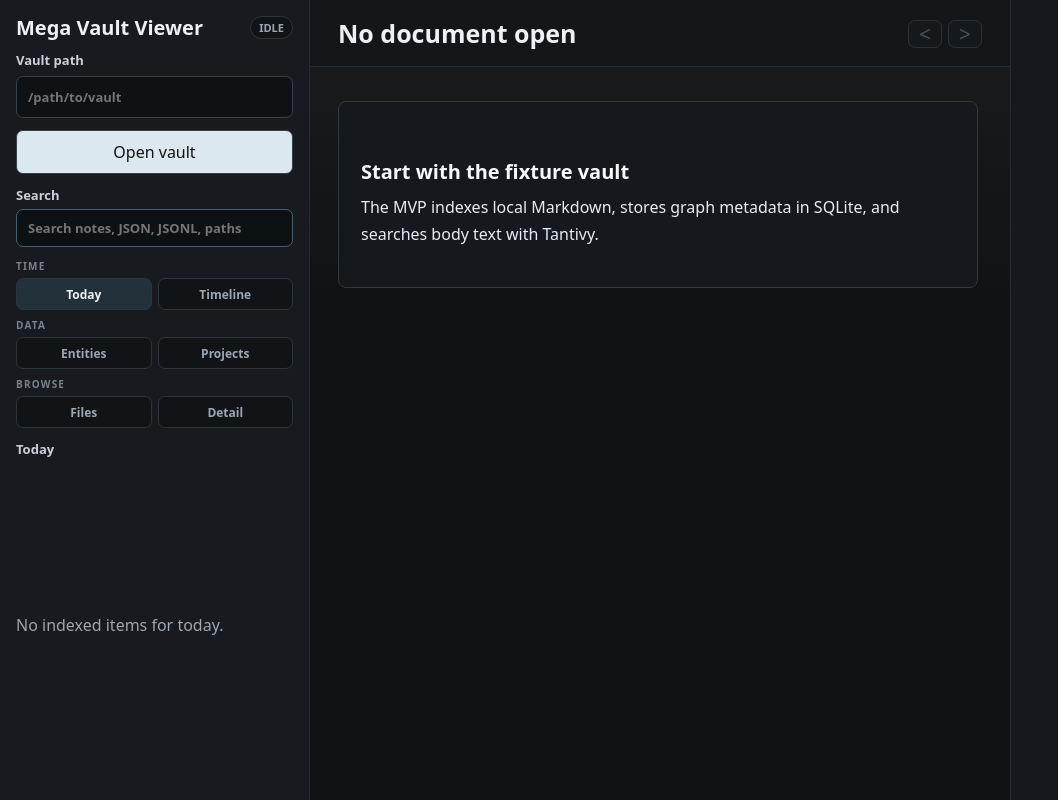
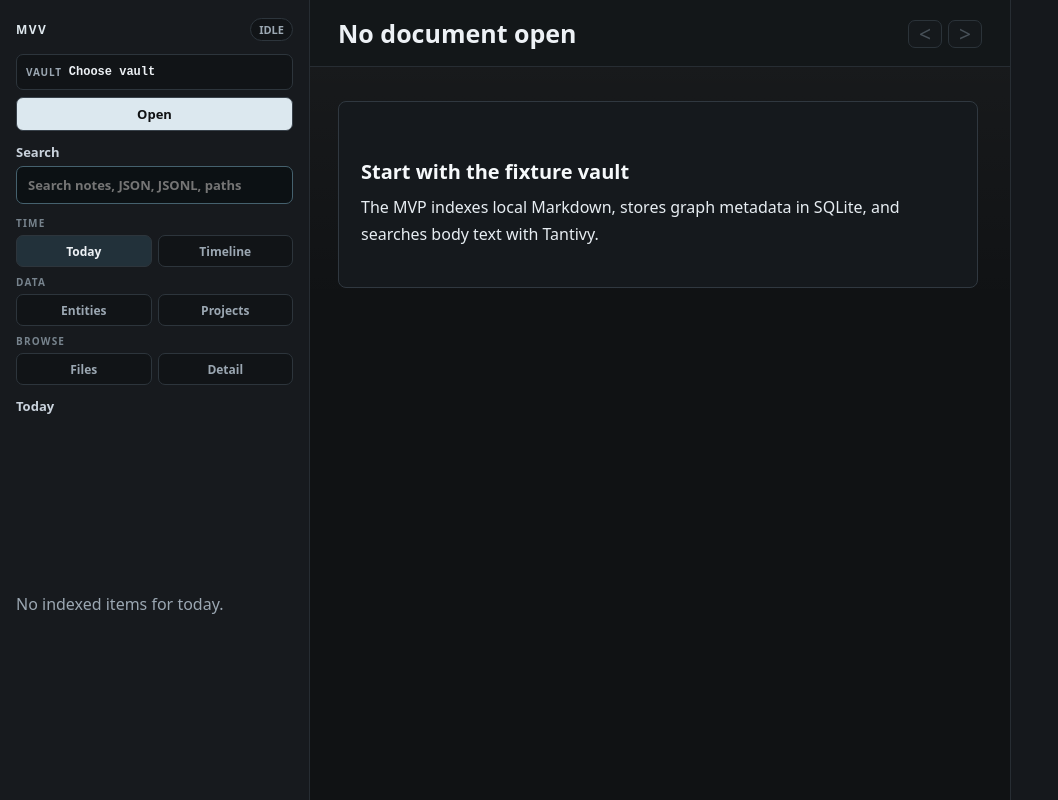
Before and after one commit to viggomeesters/mega-vault-viewer, a website built with Vite: page apps/desktop/index.html in a window 1280 px wide. Shown: the whole page, without its empty margins (0-1058 px from the left). Built offline with nearby package versions, Linux system fonts and the light colour scheme.

Commit message:
Compact top-left vault setup chrome

```diff
--- a/apps/desktop/src/main.ts
+++ b/apps/desktop/src/main.ts
@@ -220,8 +220,8 @@ function render() {
   appRoot.innerHTML = `
     <section class="shell">
       <aside class="sidebar" aria-label="Vault explorer">
-        <div class="brand compact-brand">
-          <h1>Mega Vault Viewer</h1>
+        <div class="brand compact-brand" aria-label="Mega Vault Viewer">
+          <strong title="Mega Vault Viewer">MVV</strong>
           <span>${escapeHtml(formatIndexHealth())}</span>
         </div>
 
@@ -762,16 +762,22 @@ function renderVaultSetup() {
   }
 
   return `
-    <section class="setup-panel" aria-label="Vault setup">
-      <label class="field">
-        <span>Vault path</span>
-        <input id="vault-path" name="vault-path" value="${escapeAttribute(vaultPath)}" placeholder="/path/to/vault" spellcheck="false" ${appMode === "indexing" ? "disabled" : ""} />
-      </label>
+    <section class="setup-panel compact-setup-panel" aria-label="Vault setup">
+      <details class="vault-path-disclosure">
+        <summary>
+          <span>Vault</span>
+          <code title="${escapeAttribute(vaultPath)}">${escapeHtml(formatVaultName(vaultPath) || "Choose vault")}</code>
+        </summary>
+        <label class="field compact-field">
+          <span>Path</span>
+          <input id="vault-path" name="vault-path" value="${escapeAttribute(vaultPath)}" placeholder="/path/to/vault" spellcheck="false" ${appMode === "indexing" ? "disabled" : ""} />
+        </label>
+      </details>
 
       ${recentVaultButtons}
 
-      <button id="index-button" type="button" ${appMode === "indexing" ? "disabled" : ""}>
-        ${appMode === "indexing" ? "Syncing..." : currentStats ? "Sync vault" : "Open vault"}
+      <button id="index-button" class="compact-sync-button" type="button" ${appMode === "indexing" ? "disabled" : ""}>
+        ${appMode === "indexing" ? "Syncing..." : currentStats ? "Sync" : "Open"}
       </button>
 
       ${appMode === "indexing" ? `<div class="busy-state" role="status"><span class="spinner" aria-hidden="true"></span><span>Syncing vault in background</span></div>` : ""}
--- a/apps/desktop/src/styles.css
+++ b/apps/desktop/src/styles.css
@@ -104,15 +104,23 @@ a:focus-visible {
   font-size: 25px;
 }
 
-.brand h1 {
-  font-size: 20px;
-}
-
 .compact-brand {
   display: flex;
   align-items: center;
   justify-content: space-between;
-  gap: 10px;
+  gap: 8px;
+  min-height: 26px;
+}
+
+.compact-brand strong {
+  overflow: hidden;
+  color: #dfe8ee;
+  font-size: 12px;
+  font-weight: 900;
+  letter-spacing: 0.12em;
+  text-overflow: ellipsis;
+  text-transform: uppercase;
+  white-space: nowrap;
 }
 
 .compact-brand span {
@@ -163,7 +171,74 @@ a:focus-visible {
 .vault-switcher,
 .vault-detail-card {
   display: grid;
-  gap: 12px;
+  gap: 8px;
+}
+
+.compact-setup-panel {
+  gap: 7px;
+}
+
+.vault-path-disclosure {
+  display: grid;
+  min-width: 0;
+  border: 1px solid #2d353c;
+  border-radius: 7px;
+  background: #111417;
+}
+
+.vault-path-disclosure summary {
+  display: grid;
+  min-height: 34px;
+  grid-template-columns: auto minmax(0, 1fr);
+  align-items: center;
+  gap: 7px;
+  cursor: pointer;
+  padding: 0 9px;
+  list-style: none;
+}
+
+.vault-path-disclosure summary::-webkit-details-marker {
+  display: none;
+}
+
+.vault-path-disclosure summary span {
+  color: #9ba7b2;
+  font-size: 10px;
+  font-weight: 900;
+  letter-spacing: 0.08em;
+  text-transform: uppercase;
+}
+
+.vault-path-disclosure summary code {
+  overflow: hidden;
+  color: #edf1f5;
+  font-size: 12px;
+  font-weight: 800;
+  text-overflow: ellipsis;
+  white-space: nowrap;
+}
+
+.compact-field {
+  gap: 4px;
+  padding: 0 9px 9px;
+}
+
+.compact-field span {
+  color: #9ba7b2;
+  font-size: 10px;
+  text-transform: uppercase;
+}
+
+.compact-field input,
+.compact-sync-button {
+  min-height: 34px;
+}
+
+.compact-sync-button {
+  width: 100%;
+  padding: 0 10px;
+  font-size: 13px;
+  font-weight: 800;
 }
 
 .vault-summary,
```
Also changed, not shown: .go/hierarchy.json, .go/tasks/done/mvv-compact-left-setup-chrome.json (added), CHANGELOG.md, 2 other files.
